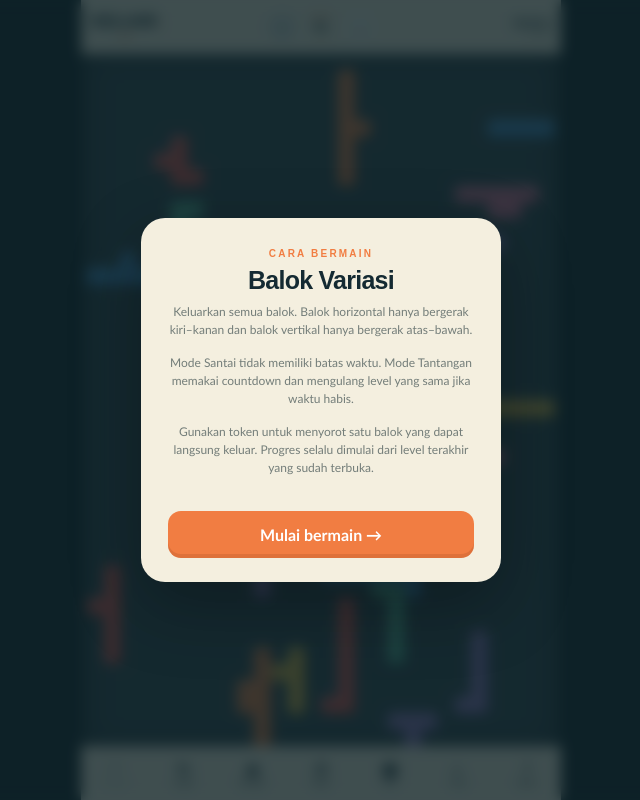
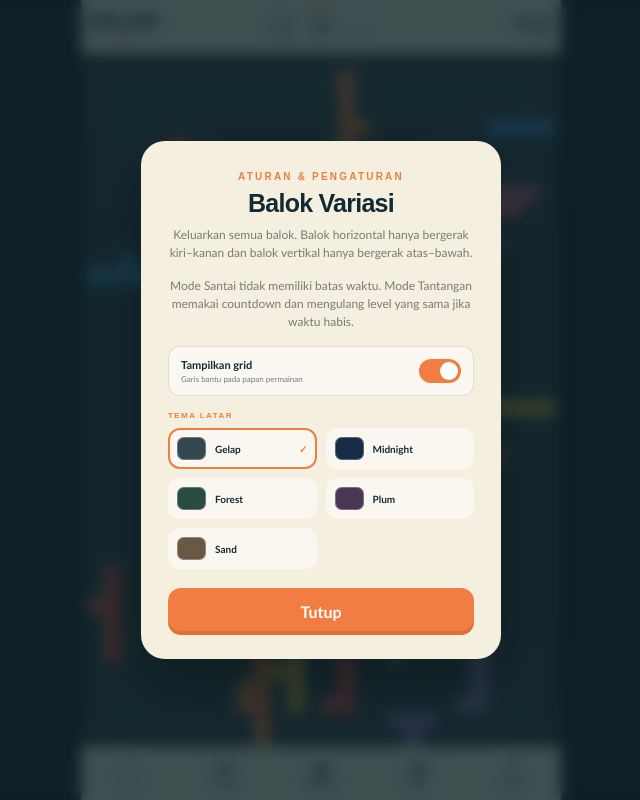
Before and after one commit to ahsubhan/BalokKosong, a Next.js app: page / in a window 1280 px wide. Shown: the whole page, without its empty margins (319-959 px from the left). Built offline with nearby package versions, Linux system fonts and the light colour scheme.

Commit message:
Move grid and theme controls into rules

```diff
--- a/app/globals.css
+++ b/app/globals.css
@@ -82,7 +82,7 @@ h1 span { color:var(--orange); }
 .mobile-brand { justify-self:start; border:0; padding:0; background:transparent; color:var(--ink); font:900 17px/1 Arial,sans-serif; letter-spacing:-.05em; }.mobile-brand span{color:var(--orange)}.mobile-brand small{display:block;margin-top:3px;color:var(--orange);font:900 7px Arial,sans-serif;letter-spacing:.02em}
 .mobile-level { position:absolute; left:50%; top:50%; transform:translate(-50%,-50%); display:flex; align-items:center; gap:5px; }.mobile-level button{width:27px;height:27px;border:1px solid #142a3225;border-radius:50%;background:#fff8;color:var(--ink);font-size:18px;font-weight:900;cursor:pointer}.mobile-level button:disabled{background:#d9ddd8;color:#9ba39f;border-color:#cbd0cd;cursor:not-allowed}.mobile-level span{min-width:41px;text-align:center;font:900 13px Arial,sans-serif}.mobile-level small{display:block;color:var(--orange);font-size:6px;letter-spacing:.12em}.mobile-level em{display:block;margin-top:1px;color:#e6a629;font:normal 7px/1 Arial,sans-serif;letter-spacing:-.06em}
 .mobile-stats { justify-self:end; text-align:right; white-space:nowrap; }.mobile-stats strong{display:block;font:900 11px Arial,sans-serif}.mobile-stats small{display:block;margin-top:2px;color:var(--muted);font:800 6px Arial,sans-serif;letter-spacing:.04em}.mobile-stats.time-danger strong{color:#d54c3f;animation:timerPulse .7s ease-in-out infinite}
-.mobile-bottom { flex:0 0 54px; display:grid; grid-template-columns:repeat(7,1fr); gap:1px; border-top:1px solid #142a3220; background:var(--bar-bg); }.mobile-bottom button{border:0;background:transparent;color:var(--ink);font-size:6.5px;font-weight:900}.mobile-bottom b{display:block;margin-bottom:2px;font-size:16px;line-height:1}.mobile-bottom button:disabled{opacity:.3}.mobile-bottom .active-mode{color:var(--orange)}
+.mobile-bottom { flex:0 0 54px; display:grid; grid-template-columns:repeat(5,1fr); gap:1px; border-top:1px solid #142a3220; background:var(--bar-bg); }.mobile-bottom button{border:0;background:transparent;color:var(--ink);font-size:7px;font-weight:900}.mobile-bottom b{display:block;margin-bottom:2px;font-size:17px;line-height:1}.mobile-bottom button:disabled{opacity:.3}.mobile-bottom .active-mode{color:var(--orange)}
 .board-blocked { animation:shake .28s ease; }
 .block-board.grid-off { background-image:none; }
 .theme-dark{--shell-bg:#13242a;--board-bg:#35484f;--bar-bg:#f4efdf;--grid-line:rgba(255,255,255,.035)}
@@ -95,6 +95,7 @@ h1 span { color:var(--orange); }
 .theme-grid{display:grid;grid-template-columns:repeat(2,1fr);gap:9px;margin-top:17px}.theme-choice{position:relative;display:flex;align-items:center;gap:9px;padding:9px;border:2px solid transparent;border-radius:12px;background:#fff8;color:var(--ink);font-size:10px;font-weight:900}.theme-choice.active{border-color:var(--orange)}.theme-choice i{width:35px;height:28px;border-radius:7px;box-shadow:inset 0 0 0 1px #fff4}.theme-choice b{position:absolute;right:7px;color:var(--orange)}.swatch-dark i{background:#35484f}.swatch-midnight i{background:#172b47}.swatch-forest i{background:#294b40}.swatch-plum i{background:#4b3653}.swatch-sand i{background:#695845}
 .shop-list{display:grid;gap:8px;margin:14px 0}.shop-list button{display:flex;align-items:center;gap:11px;padding:11px;border:1px solid #142a3220;border-radius:12px;background:#fff8;color:var(--ink);text-align:left}.shop-list button>b{display:grid;place-items:center;width:35px;height:35px;border-radius:9px;background:var(--ink);color:#fff;font-size:17px}.shop-list span{display:flex;flex-direction:column}.shop-list strong{font-size:11px}.shop-list small{margin-top:3px;color:var(--muted);font-size:8px}.shop-list button:disabled{opacity:.55}.store-note{font-size:8px!important}.result-stars{margin-bottom:12px;color:#e6a629;font-size:29px;letter-spacing:2px}.score-box{display:flex;align-items:center;justify-content:space-between;margin:14px 0;padding:11px 14px;border-radius:12px;background:#fff8;border:1px solid #142a3220}.score-box small{color:var(--muted);font-size:8px;font-weight:900;letter-spacing:.14em}.score-box strong{font-size:22px}
 .mode-list{display:grid;gap:9px;margin:17px 0}.mode-list button{display:flex;align-items:center;gap:12px;padding:12px;border:2px solid transparent;border-radius:13px;background:#fff8;color:var(--ink);text-align:left}.mode-list button.active{border-color:var(--orange);background:#fff}.mode-list button>b{display:grid;place-items:center;width:40px;height:40px;border-radius:10px;background:var(--ink);color:#fff;font-size:19px}.mode-list span{display:flex;flex-direction:column}.mode-list strong{font-size:12px}.mode-list small{margin-top:4px;color:var(--muted);font-size:9px}.timeout-icon{display:grid;place-items:center;width:62px;height:62px;margin:0 auto 17px;border-radius:50%;background:#d95849;color:#fff;font-size:28px;box-shadow:0 0 0 9px rgba(217,88,73,.14)}
+.settings-modal{max-height:calc(100dvh - 24px);overflow:auto}.settings-label{display:block;margin:15px 0 8px;color:var(--orange);font:900 8px Arial,sans-serif;letter-spacing:.18em;text-align:left}.setting-row{display:flex;align-items:center;justify-content:space-between;gap:12px;padding:11px 12px;border:1px solid #142a3220;border-radius:12px;background:#fff8;text-align:left}.setting-row>span{display:flex;flex-direction:column}.setting-row strong{font-size:11px}.setting-row small{margin-top:3px;color:var(--muted);font-size:8px}.setting-row>button{position:relative;width:42px;height:24px;border:0;border-radius:20px;background:#aeb5b1;padding:3px}.setting-row>button i{display:block;width:18px;height:18px;border-radius:50%;background:#fff;transition:transform .18s ease}.setting-row>button.toggle-on{background:var(--orange)}.setting-row>button.toggle-on i{transform:translateX(18px)}.compact-themes{margin-top:0}.compact-themes .theme-choice{padding:7px}.compact-themes .theme-choice i{width:29px;height:23px}
 .block-board { flex:1 1 auto; min-height:0; width:100%; aspect-ratio:auto; border-width:0 6px; border-radius:0; box-shadow:none; }
 .block-arrow { position:relative; z-index:3; display:grid; place-items:center; width:20px; height:20px; border-radius:50%; background:#132b34dd; color:white; font:900 13px/1 Arial,sans-serif; pointer-events:none; box-shadow:0 2px 4px #0006; }
 .mall-board::before,.mall-board::after { content:""; position:absolute; left:0; right:0; height:2px; background:repeating-linear-gradient(90deg,#e9df9d 0 20px,transparent 20px 34px); opacity:.55; }
--- a/app/page.tsx
+++ b/app/page.tsx
@@ -52,7 +52,7 @@ const challengeFor=(i:number)=>(45+levels[i].pieces.length*2.8)*1000;
 
 export default function Home(){
   const[level,setLevel]=useState(0),[pieces,setPieces]=useState(()=>clone(levels[0].pieces));
-  const[selected,setSelected]=useState<string|null>(null),[moves,setMoves]=useState(0),[history,setHistory]=useState<Piece[][]>([]),[won,setWon]=useState(false),[help,setHelp]=useState(true),[time,setTime]=useState(0),[blocked,setBlocked]=useState(false),[showGrid,setShowGrid]=useState(true),[theme,setTheme]=useState<Theme>("dark"),[themeOpen,setThemeOpen]=useState(false),[shopOpen,setShopOpen]=useState(false),[modeOpen,setModeOpen]=useState(false),[challengeMode,setChallengeMode]=useState(false),[timedOut,setTimedOut]=useState(false),[mistakes,setMistakes]=useState(0),[hintsUsed,setHintsUsed]=useState(0),[tokens,setTokens]=useState(3),[unlocked,setUnlocked]=useState(1),[bestStars,setBestStars]=useState<Record<number,number>>({}),[hintId,setHintId]=useState<string|null>(null),[result,setResult]=useState<Result|null>(null),[adLoading,setAdLoading]=useState(false),[noAds,setNoAds]=useState(false),[dragOffset,setDragOffset]=useState<{id:string;dx:number;dy:number}|null>(null);
+  const[selected,setSelected]=useState<string|null>(null),[moves,setMoves]=useState(0),[history,setHistory]=useState<Piece[][]>([]),[won,setWon]=useState(false),[help,setHelp]=useState(true),[time,setTime]=useState(0),[blocked,setBlocked]=useState(false),[showGrid,setShowGrid]=useState(true),[theme,setTheme]=useState<Theme>("dark"),[shopOpen,setShopOpen]=useState(false),[modeOpen,setModeOpen]=useState(false),[challengeMode,setChallengeMode]=useState(false),[timedOut,setTimedOut]=useState(false),[mistakes,setMistakes]=useState(0),[hintsUsed,setHintsUsed]=useState(0),[tokens,setTokens]=useState(3),[unlocked,setUnlocked]=useState(1),[bestStars,setBestStars]=useState<Record<number,number>>({}),[hintId,setHintId]=useState<string|null>(null),[result,setResult]=useState<Result|null>(null),[adLoading,setAdLoading]=useState(false),[noAds,setNoAds]=useState(false),[dragOffset,setDragOffset]=useState<{id:string;dx:number;dy:number}|null>(null);
   const started=useRef(0);const drag=useRef<{id:string;x:number;y:number}|null>(null);
   useEffect(()=>{if(localStorage.getItem("block-puzzle-seen"))setHelp(false);if(localStorage.getItem("block-grid-visible")==="0")setShowGrid(false);const saved=localStorage.getItem("block-theme") as Theme|null;if(saved&&themes.some(t=>t.id===saved))setTheme(saved);setChallengeMode(localStorage.getItem("block-challenge-mode")==="1");setTokens(Number(localStorage.getItem("block-tokens")??3));let savedUnlocked=Number(localStorage.getItem("block-unlocked")??1),savedStars:Record<number,number>={};try{savedStars=JSON.parse(localStorage.getItem("block-stars")??"{}")}catch{}if(!localStorage.getItem("block-levels-trimmed-v1")){savedUnlocked=Math.max(1,savedUnlocked-3);savedStars=Object.fromEntries(Object.entries(savedStars).filter(([key])=>Number(key)>=3).map(([key,value])=>[Number(key)-3,value]));localStorage.setItem("block-unlocked",String(savedUnlocked));localStorage.setItem("block-stars",JSON.stringify(savedStars));localStorage.setItem("block-levels-trimmed-v1","1")}setUnlocked(Math.min(levels.length,Math.max(1,savedUnlocked)));setBestStars(savedStars);setNoAds(localStorage.getItem("block-no-ads")==="1")},[]);
   useEffect(()=>{if(won||timedOut)return;started.current=performance.now();setTime(0);const limit=challengeFor(level);const t=setInterval(()=>{const elapsed=performance.now()-started.current;if(challengeMode&&elapsed>=limit){setTime(limit);setTimedOut(true);clearInterval(t);return}setTime(elapsed)},100);return()=>clearInterval(t)},[level,won,timedOut,challengeMode]);
@@ -72,7 +72,7 @@ export default function Home(){
   }
   function undo(){const previous=history.at(-1);if(!previous)return;setPieces(clone(previous));setHistory(h=>h.slice(0,-1));setMoves(m=>Math.max(0,m-1));setWon(false)}
   function toggleGrid(){setShowGrid(v=>{const next=!v;localStorage.setItem("block-grid-visible",next?"1":"0");return next})}
-  function chooseTheme(next:Theme){setTheme(next);localStorage.setItem("block-theme",next);setThemeOpen(false)}
+  function chooseTheme(next:Theme){setTheme(next);localStorage.setItem("block-theme",next)}
   function chooseMode(challenge:boolean){setChallengeMode(challenge);localStorage.setItem("block-challenge-mode",challenge?"1":"0");setModeOpen(false);load(level)}
   function useHint(){if(tokens<1){setShopOpen(true);return}const piece=pieces.find(p=>{const horizontal=p.dir===0||p.dir===180;return (horizontal?[0,180]:[90,270] as Direction[]).some(d=>canExit(p,d as Direction))});if(!piece)return;const next=tokens-1;setTokens(next);localStorage.setItem("block-tokens",String(next));setHintsUsed(h=>h+1);setHintId(piece.id);setTimeout(()=>setHintId(null),2500)}
   function rewardDemo(){if(adLoading)return;setAdLoading(true);setTimeout(()=>{setAdLoading(false);const next=tokens+1;setTokens(next);localStorage.setItem("block-tokens",String(next))},1500)}
@@ -84,12 +84,11 @@ export default function Home(){
     <div className={`block-board ${blocked?"board-blocked":""} ${showGrid?"":"grid-off"}`}>
       {pieces.flatMap(p=>{const own=cells(p),offset=dragOffset?.id===p.id?dragOffset:null;return own.map((c,index)=><button key={`${p.id}-${index}`} className={`block-cell shape-${p.shape.toLowerCase()} ${edges(own,c)} ${p.color} ${selected===p.id?"selected":""} ${hintId===p.id?"hinted":""} ${offset?"dragging":""}`} style={{"--x":c.x,"--y":c.y,"--drag-x":`${offset?.dx??0}px`,"--drag-y":`${offset?.dy??0}px`} as React.CSSProperties} onPointerDown={e=>dragStart(e,p.id)} onPointerMove={dragMove} onPointerUp={dragEnd} onPointerCancel={()=>{drag.current=null;setDragOffset(null)}} aria-label="Balok variasi, geret lurus"/>)})}
     </div>
-    <nav className="mobile-bottom"><button onClick={undo} disabled={!history.length}><b>↶</b>Urungkan</button><button onClick={()=>load(level)}><b>↻</b>Ulangi</button><button onClick={useHint}><b>◆</b>Petunjuk</button><button onClick={()=>setModeOpen(true)} className={challengeMode?"active-mode":""}><b>⏱</b>Mode</button><button onClick={toggleGrid}><b>{showGrid?"▦":"□"}</b>Grid</button><button onClick={()=>setThemeOpen(true)}><b>◐</b>Tema</button><button onClick={()=>setHelp(true)}><b>?</b>Aturan</button></nav>
+    <nav className="mobile-bottom"><button onClick={undo} disabled={!history.length}><b>↶</b>Urungkan</button><button onClick={()=>load(level)}><b>↻</b>Ulangi</button><button onClick={useHint}><b>◆</b>Petunjuk</button><button onClick={()=>setModeOpen(true)} className={challengeMode?"active-mode":""}><b>⏱</b>Mode</button><button onClick={()=>setHelp(true)}><b>?</b>Aturan</button></nav>
   </section>
-  {themeOpen&&<div className="overlay"><div className="modal theme-modal"><span className="modal-kicker">PILIH LATAR</span><h2>Tema permainan</h2><div className="theme-grid">{themes.map(t=><button key={t.id} className={`theme-choice swatch-${t.id} ${theme===t.id?"active":""}`} onClick={()=>chooseTheme(t.id)}><i/><span>{t.name}</span>{theme===t.id&&<b>✓</b>}</button>)}</div><button className="text-btn" onClick={()=>setThemeOpen(false)}>Tutup</button></div></div>}
   {modeOpen&&<div className="overlay"><div className="modal"><span className="modal-kicker">PILIH MODE</span><h2>Cara bermain</h2><div className="mode-list"><button className={!challengeMode?"active":""} onClick={()=>chooseMode(false)}><b>∞</b><span><strong>Santai</strong><small>Timer menghitung waktu, tidak ada batas.</small></span></button><button className={challengeMode?"active":""} onClick={()=>chooseMode(true)}><b>⏱</b><span><strong>Tantangan</strong><small>Countdown habis = ulang level ini.</small></span></button></div><button className="text-btn" onClick={()=>setModeOpen(false)}>Batal</button></div></div>}
   {shopOpen&&<div className="overlay"><div className="modal shop-modal"><span className="modal-kicker">TOKO & BANTUAN</span><h2>◆ {tokens} token</h2><p>Token hanya untuk petunjuk. Progres level tidak pernah dihapus.</p><div className="shop-list"><button onClick={rewardDemo}><b>▶</b><span><strong>+1 Token</strong><small>{adLoading?"Memutar iklan demo…":"Iklan berhadiah (demo web)"}</small></span></button><button onClick={tokenPackDemo}><b>◆</b><span><strong>+10 Token</strong><small>Pembelian demo — belum ditagih</small></span></button><button onClick={noAdsDemo} disabled={noAds}><b>⊘</b><span><strong>{noAds?"Bebas iklan aktif":"Bebas Iklan"}</strong><small>Pembelian sekali (demo web)</small></span></button></div><p className="store-note">Pembayaran dan iklan produksi aktif setelah ID App Store, Google Play, dan AdMob dihubungkan.</p><button className="text-btn" onClick={()=>setShopOpen(false)}>Tutup</button></div></div>}
-  {help&&<div className="overlay"><div className="modal"><span className="modal-kicker">CARA BERMAIN</span><h2>Balok Variasi</h2><p>Keluarkan semua balok. Balok horizontal hanya bergerak kiri–kanan dan balok vertikal hanya bergerak atas–bawah.</p><p>Mode Santai tidak memiliki batas waktu. Mode Tantangan memakai countdown dan mengulang level yang sama jika waktu habis.</p><p>Gunakan token untuk menyorot satu balok yang dapat langsung keluar. Progres selalu dimulai dari level terakhir yang sudah terbuka.</p><button className="play-btn" onClick={()=>{localStorage.setItem("block-puzzle-seen","1");setHelp(false)}}>Mulai bermain →</button></div></div>}
+  {help&&<div className="overlay"><div className="modal settings-modal"><span className="modal-kicker">ATURAN & PENGATURAN</span><h2>Balok Variasi</h2><p>Keluarkan semua balok. Balok horizontal hanya bergerak kiri–kanan dan balok vertikal hanya bergerak atas–bawah.</p><p>Mode Santai tidak memiliki batas waktu. Mode Tantangan memakai countdown dan mengulang level yang sama jika waktu habis.</p><div className="setting-row"><span><strong>Tampilkan grid</strong><small>Garis bantu pada papan permainan</small></span><button className={showGrid?"toggle-on":""} onClick={toggleGrid} aria-label="Tampilkan atau sembunyikan grid"><i/></button></div><span className="settings-label">TEMA LATAR</span><div className="theme-grid compact-themes">{themes.map(t=><button key={t.id} className={`theme-choice swatch-${t.id} ${theme===t.id?"active":""}`} onClick={()=>chooseTheme(t.id)}><i/><span>{t.name}</span>{theme===t.id&&<b>✓</b>}</button>)}</div><button className="play-btn" onClick={()=>{localStorage.setItem("block-puzzle-seen","1");setHelp(false)}}>Tutup</button></div></div>}
   {timedOut&&<div className="overlay"><div className="modal timeout-modal"><div className="timeout-icon">⏱</div><span className="modal-kicker">MODE TANTANGAN</span><h2>Waktu habis!</h2><p>Tenang, progres Anda tetap aman. Ulangi Level {level+1} dan coba jalur yang lebih cepat.</p><button className="play-btn" onClick={()=>load(level)}>Ulangi level ↻</button><button className="text-btn" onClick={()=>chooseMode(false)}>Pindah ke mode Santai</button></div></div>}
   {won&&result&&<div className="overlay"><div className="modal"><div className="result-stars">{"★".repeat(result.stars)}{"☆".repeat(3-result.stars)}</div><h2>{level===levels.length-1?"Selamat!":"Papan kosong!"}</h2><p>{level===levels.length-1?`Semua ${levels.length} level sudah selesai.`:`Waktu ${fmt(result.time)} · ${mistakes} salah · ${hintsUsed} petunjuk`}</p><div className="score-box"><small>NILAI</small><strong>{result.score.toLocaleString("id-ID")}</strong></div><button className="play-btn" onClick={()=>load(level===levels.length-1?0:level+1)}>{level===levels.length-1?"Main lagi ↻":"Level berikutnya →"}</button></div></div>}
   </main>
```
